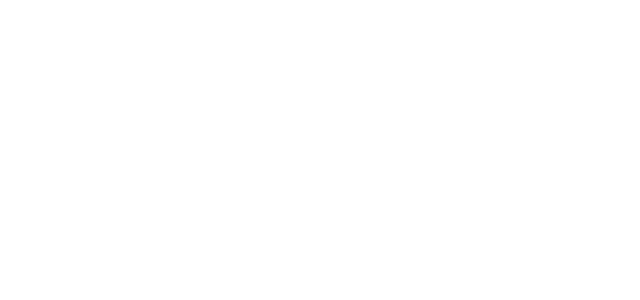
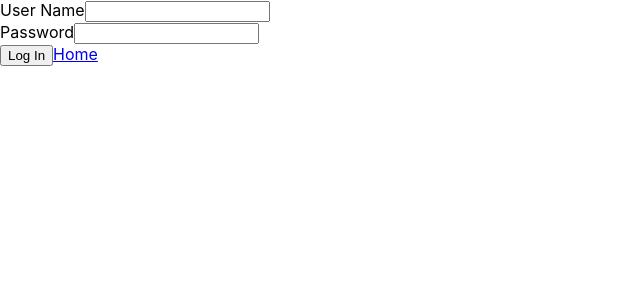
Before and after one commit to NapatKarm/reactrouter, a React (Create React App) app: page /login in a window 1280 px wide. Shown: the top 300 px of the page, without its empty margins (0-640 px from the left). Built offline with nearby package versions, Linux system fonts and the light colour scheme.

Commit message:
finished initial setup

```diff
--- a/src/App.js
+++ b/src/App.js
@@ -1,71 +1,48 @@
 import React, {Component} from "react";
-import { BrowserRouter as Router, Switch, Route, Link } from "react-router-dom";
-import Home from './components/Home.js';
+import { BrowserRouter as Router, Switch, Route } from "react-router-dom";
+import Home from './components/Home';
+import UserProfile from './components/UserProfile';
+import LogIn from './components/LogIn';
 
 class App extends Component {
+  constructor() {
+    super();
+    this.state = {
+      accountBalance: 14568.27,
+      currentUser: {
+        userName: 'bob_loblaw',
+        memberSince: '08/23/99',
+      }
+    }
+  }
+
+  mockLogIn = (logInInfo) => {
+    const newUser = {...this.state.currentUser}
+    newUser.userName = logInInfo.userName
+    this.setState({currentUser: newUser})
+  }
+
+
+
+
   render() {
+    const HomeComponent = () => (<Home accountBalance={this.state.accountBalance}/>);
+    const UserProfileComponent = () => (
+      <UserProfile userName={this.state.currentUser.userName} memberSince={this.state.currentUser.memberSince}  />
+    );
+    const LogInComponent = () => (<LogIn user={this.state.currentUser} mockLogIn={this.mockLogIn} />);
+
+
     return (
       <Router>
         <div>
-          {/* <Header /> */}
-          <Switch>
-            <Route exact path="/" component={Home} />
-            {/* <Route path="/about" component={About} /> */}
-            {/* <Route path="/topics" component={Topics} /> */}
-          </Switch>
+            <Route exact path="/" render={HomeComponent} />
+            <Route exact path="/userProfile" render={UserProfileComponent}/>
+            <Route exact path="/login" render={LogInComponent}/>
         </div>
       </Router>
     );
   }
 }
 
-
-// function About() {
-//   return <h2>About</h2>;
-// }
-
-// function Topic({ match }) {
-//   return <h3>Requested Param: {match.params.id}</h3>;
-// }
-
-// function Topics({ match }) {
-//   return (
-//     <div>
-//       <h2>Topics</h2>
-
-//       <ul>
-//         <li>
-//           <Link to={`${match.url}/components`}>Components</Link>
-//         </li>
-//         <li>
-//           <Link to={`${match.url}/props-v-state`}>Props v. State</Link>
-//         </li>
-//       </ul>
-
-//       <Route path={`${match.path}/:id`} component={Topic} />
-//       <Route
-//         exact
-//         path={match.path}
-//         render={() => <h3>Please select a topic.</h3>}
-//       />
-//     </div>
-//   );
-// }
-
-// function Header() {
-//   return (
-//     <ul>
-//       <li>
-//         <Link to="/">Home</Link>
-//       </li>
-//       <li>
-//         <Link to="/about">About</Link>
-//       </li>
-//       <li>
-//         <Link to="/topics">Topics</Link>
-//       </li>
-//     </ul>
-//   );
-// }
-
 export default App;
--- /dev/null
+++ b/src/components/AccountBalance.js
@@ -0,0 +1,14 @@
+import React, {Component} from 'react';
+import {Link} from 'react-router-dom';
+
+class AccountBalance extends Component {
+  render() {
+    return (
+        <div>
+            Balance: {this.props.accountBalance}
+        </div>
+    );
+  }
+}
+
+export default AccountBalance;
--- a/src/components/Home.js
+++ b/src/components/Home.js
@@ -1,4 +1,6 @@
 import React, { Component } from 'react';
+import AccountBalance from './AccountBalance';
+import {Link} from 'react-router-dom';
 
 class Home extends Component {
     render() {
@@ -6,6 +8,10 @@
         <div>
             <img src="https://letstalkpayments.com/wp-content/uploads/2016/04/Bank.png" alt="bank"/>
             <h1>Bank of React</h1>
+
+            <Link to="/userProfile">User Profile</Link>
+            <Link to="/login">Login</Link>
+            <AccountBalance accountBalance={this.props.accountBalance}/>
         </div>
     );
     }
--- /dev/null
+++ b/src/components/LogIn.js
@@ -0,0 +1,57 @@
+import React, { Component } from 'react'
+import { Redirect } from 'react-router-dom'
+import {Link} from 'react-router-dom';
+
+class LogIn extends Component {
+  constructor () {
+    super()
+    this.state = {
+      user: {
+        userName: '',
+        password: ''
+      },
+      redirect: false
+    }
+  }
+
+  handleChange = (e) => {
+    const updatedUser = {...this.state.user}
+    const inputField = e.target.name
+    const inputValue = e.target.value
+    updatedUser[inputField] = inputValue
+
+    this.setState({user: updatedUser})
+  }
+
+  handleSubmit = (e) => {
+    e.preventDefault()
+    this.props.mockLogIn(this.state.user)
+    this.setState({redirect: true})
+  }
+
+  render () {
+    if (this.state.redirect) {
+      return (<Redirect to="/userProfile"/>)
+    }
+
+    return (
+      <div>
+        <form onSubmit={this.handleSubmit}>
+          <div>
+            <label htmlFor="userName">User Name</label>
+            <input type="text" name="userName" onChange={this.handleChange} value={this.state.user.userName} />
+          </div>
+          <div>
+            <label htmlFor="password">Password</label>
+            <input type="password" name="password" />
+          </div>
+          <button>Log In</button>
+
+          <Link to="/">Home</Link>
+        </form>
+      </div>
+    )
+  }
+}
+
+export default LogIn
--- /dev/null
+++ b/src/components/UserProfile.js
@@ -0,0 +1,17 @@
+import React, {Component} from 'react';
+import {Link} from 'react-router-dom';
+
+class UserProfile extends Component {
+  render() {
+    return (
+        <div>
+          <h1>User Profile</h1>
+          <div>Username: {this.props.userName}</div>
+          <div>Member Since: {this.props.memberSince}</div>
+          <Link to="/">Home</Link>
+        </div>
+    );
+  }
+}
+
+export default UserProfile;
```
Also changed, not shown: src/components/Topics.js (deleted).
